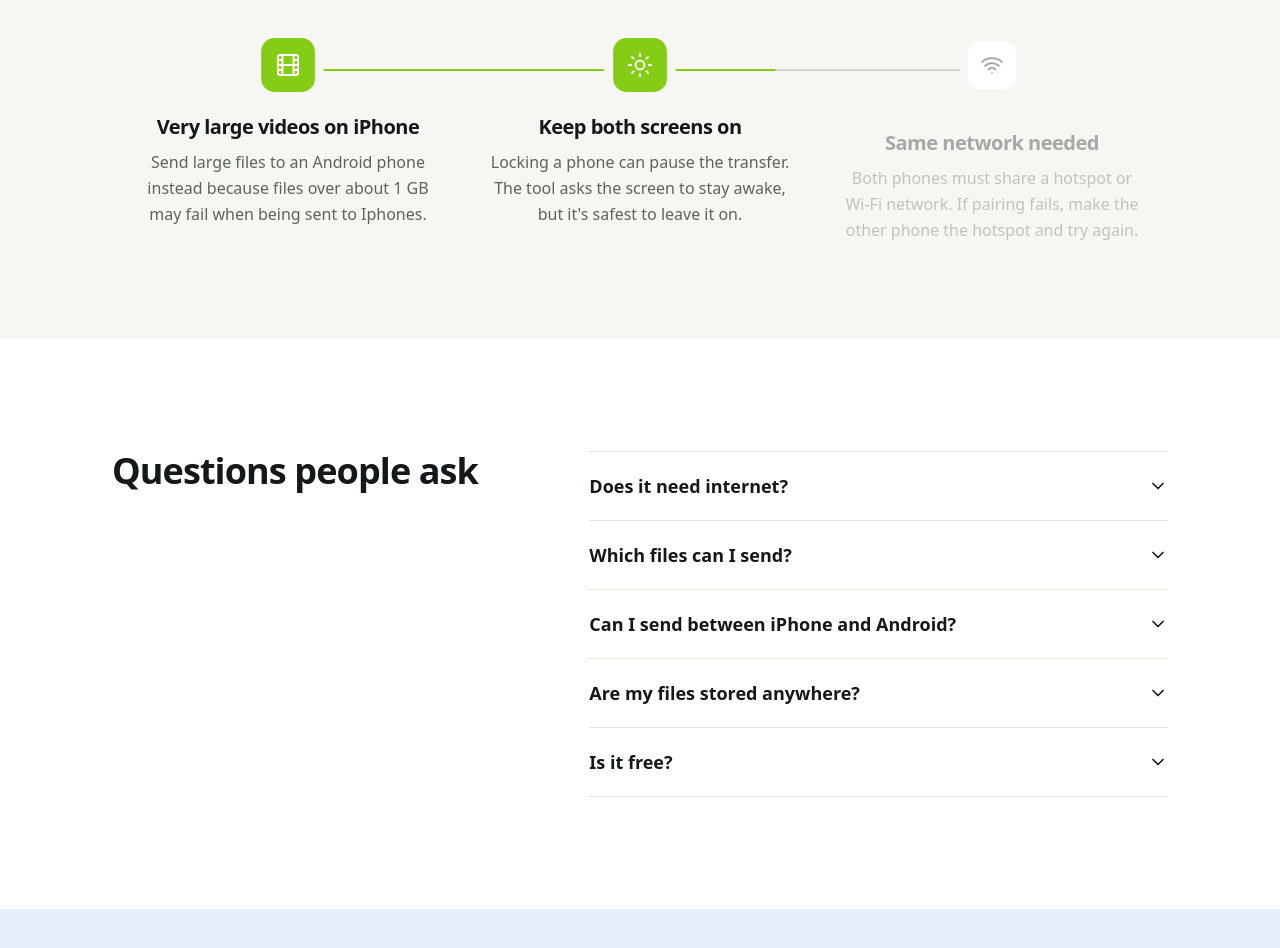
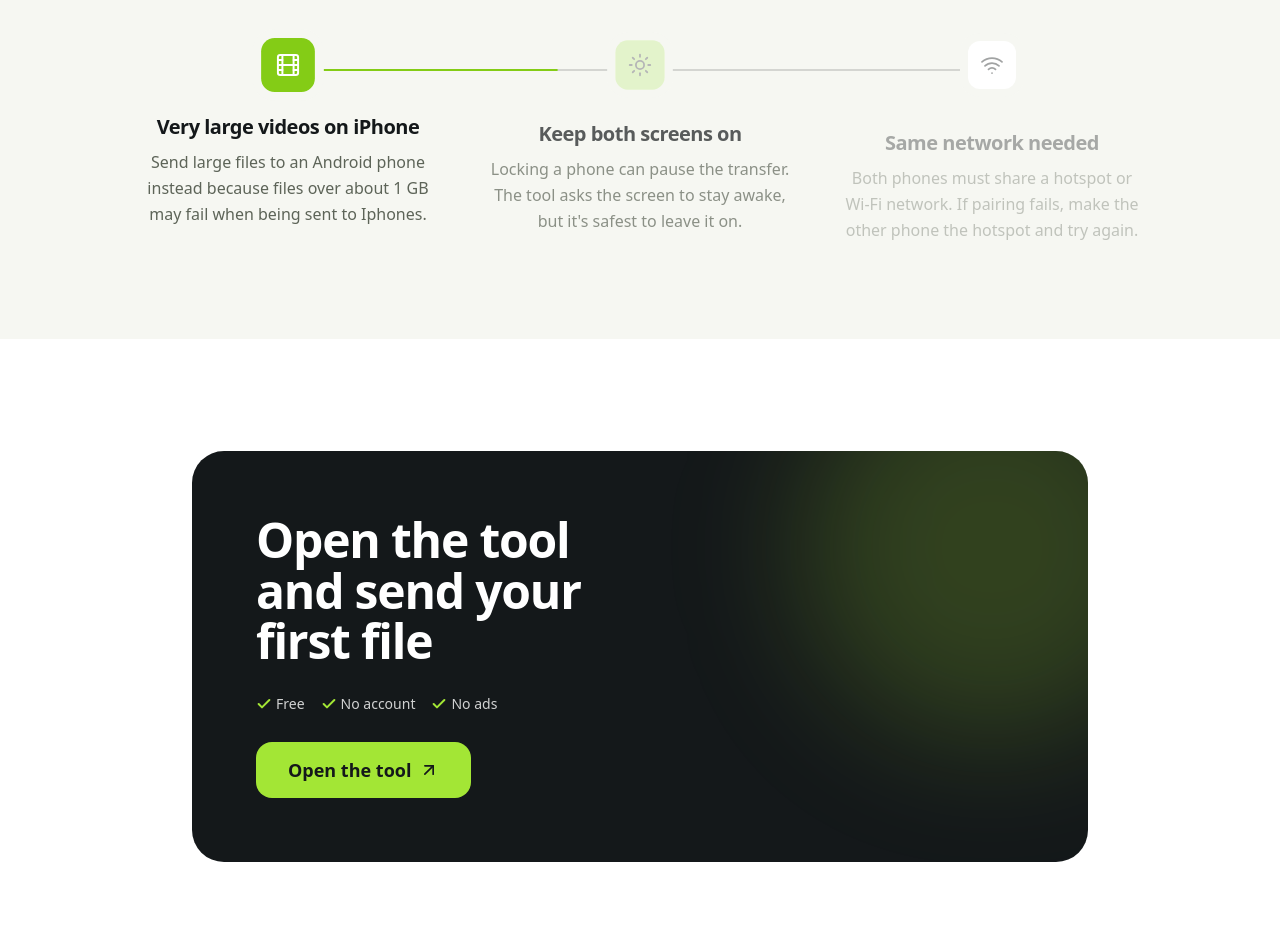
Before and after one commit to writefreak/hypersnc, a React (Vite) app: page / in a window 1280 px wide. Shown: the part 1840-2788 px from the top of the page. Built offline with nearby package versions, Linux system fonts and the light colour scheme.

Commit message:
update home page

```diff
--- a/src/components/landing/CtaBand.jsx
+++ b/src/components/landing/CtaBand.jsx
@@ -1,18 +1,114 @@
+import { motion, useReducedMotion } from "framer-motion";
+import { ArrowUpRight, Check, FileText, Smartphone } from "lucide-react";
 import Container from "../layout/Container.jsx";
 import LinkButton from "../ui/LinkButton.jsx";
 import { TOOL_PATH } from "../../config.js";
 
+const PROMISES = ["Free", "No account", "No ads"];
+
+function TransferVisual() {
+  const reduceMotion = useReducedMotion();
+  const packets = [0, 0.6, 1.2];
+
+  return (
+    <div className="w-full max-w-md rounded-3xl bg-white/5 p-6 ring-1 ring-white/10 2xl:max-w-xl 2xl:p-8">
+      <div className="flex items-center gap-3 2xl:gap-5">
+        <span className="grid size-14 shrink-0 place-items-center rounded-2xl bg-white/10 text-accent 2xl:size-20">
+          <Smartphone className="size-7 2xl:size-10" strokeWidth={1.75} />
+        </span>
+
+        <div className="relative h-8 flex-1">
+          <div className="absolute inset-x-0 top-1/2 border-t-2 border-dashed border-white/25" />
+          {packets.map((delay) => (
+            <motion.span
+              key={delay}
+              className="absolute top-1/2 grid size-6 -translate-x-1/2 -translate-y-1/2 place-items-center rounded-md bg-accent text-ink 2xl:size-8"
+              style={
+                reduceMotion ? { left: `${20 + delay * 40}%` } : { left: "0%" }
+              }
+              animate={
+                reduceMotion
+                  ? undefined
+                  : { left: ["0%", "100%"], opacity: [0, 1, 1, 0] }
+              }
+              transition={{
+                duration: 2,
+                ease: "easeInOut",
+                repeat: Infinity,
+                delay,
+              }}
+            >
+              <FileText className="size-3.5 2xl:size-5" />
+            </motion.span>
+          ))}
+        </div>
+
+        <motion.span
+          className="grid size-14 shrink-0 place-items-center rounded-2xl bg-accent text-ink 2xl:size-20"
+          animate={reduceMotion ? undefined : { scale: [1, 1, 1.08, 1] }}
+          transition={{
+            duration: 2,
+            ease: "easeOut",
+            repeat: Infinity,
+            times: [0, 0.75, 0.9, 1],
+          }}
+        >
+          <Smartphone className="size-7 2xl:size-10" strokeWidth={1.75} />
+        </motion.span>
+      </div>
+
+      <p className="mt-5 text-center text-sm font-medium text-white/60 2xl:text-base">
+        Phone to phone, no internet needed
+      </p>
+    </div>
+  );
+}
+
 export default function CtaBand() {
   return (
-    <section className="py-16 lg:py-28">
+    <section className="bg-surface py-16 lg:py-28">
       <Container>
-        <div className="flex flex-col items-start gap-6 rounded-3xl bg-accent p-8 md:flex-row md:items-center md:justify-between lg:p-14">
-          <div className="max-w-xl space-y-2">
-            <h2 className="text-3xl font-extrabold tracking-tight lg:text-4xl">Open the tool and send your first file</h2>
-            <p className="text-lg text-ink/80">It takes two scans and about a minute.</p>
+        <motion.div
+          initial={{ opacity: 0, y: 32 }}
+          whileInView={{ opacity: 1, y: 0 }}
+          viewport={{ once: true, amount: 0.25 }}
+          transition={{ duration: 0.6, ease: "easeOut" }}
+          className="relative mx-auto grid max-w-4xl items-center gap-10 overflow-hidden rounded-[2rem] bg-ink p-8 text-white md:p-12 lg:grid-cols-[1.1fr_0.9fr] lg:gap-14 lg:p-16 2xl:max-w-7xl 2xl:gap-20 2xl:p-24"
+        >
+          {/* Soft glow behind the visual */}
+          <div
+            aria-hidden="true"
+            className="pointer-events-none absolute -right-24 -top-24 size-96 rounded-full bg-accent/20 blur-3xl 2xl:size-[32rem]"
+          />
+
+          <div className="relative space-y-7 2xl:space-y-9">
+            <h2 className="text-3xl font-extrabold leading-[1.05] tracking-tight md:text-3xl lg:text-5xl 2xl:text-6xl">
+              Open the tool and send your first file
+            </h2>
+
+            <ul className="flex flex-col gap-4 md:flex-row text-sm font-medium text-white/80 2xl:text-lg">
+              {PROMISES.map((item) => (
+                <li key={item} className="flex items-center gap-1">
+                  <Check
+                    className="size-4 text-accent 2xl:size-5"
+                    strokeWidth={3}
+                  />
+                  {item}
+                </li>
+              ))}
+            </ul>
+
+            <div className="flex flex-col gap-5 sm:flex-row sm:items-center">
+              <LinkButton
+                href={TOOL_PATH}
+                className="min-h-14 gap-2 bg-accent px-8 text-lg font-semibold text-ink transition-transform hover:-translate-y-0.5 active:translate-y-0 2xl:min-h-16 2xl:px-10 2xl:text-xl"
+              >
+                Open the tool
+                <ArrowUpRight className="size-5 2xl:size-6" />
+              </LinkButton>
+            </div>
           </div>
-          <LinkButton href={TOOL_PATH} variant="dark" className="min-h-14 px-8 text-lg">Open the tool</LinkButton>
-        </div>
+        </motion.div>
       </Container>
     </section>
   );
--- a/src/components/landing/Footer.jsx
+++ b/src/components/landing/Footer.jsx
@@ -6,8 +6,11 @@ export default function Footer() {
   return (
     <footer className="border-t border-line pb-[env(safe-area-inset-bottom)]">
       <Container className="flex flex-col gap-4 py-8 text-sm text-muted sm:flex-row sm:items-center sm:justify-between">
-        <p>Offline Share, built by TageLabs Digital Solutions.</p>
-        <a href={REPO_URL} className="flex items-center gap-2 font-semibold text-ink hover:underline">
+        <p>Built by TageLabs Digital Solutions.</p>
+        <a
+          href={REPO_URL}
+          className="flex items-center gap-2 font-semibold text-ink hover:underline"
+        >
           <Github className="size-4" /> View on GitHub
         </a>
       </Container>
--- a/src/components/landing/Hero.jsx
+++ b/src/components/landing/Hero.jsx
@@ -92,7 +92,7 @@ export default function Hero() {
   return (
     <section className="bg-[#E9EEFB] text-[#12141F]">
       {/* Copy */}
-      <Container className="grid bg-[#E9EEFB] items-center gap-12 py-12 md:py-10 md:grid-cols-[1fr_1.05fr]">
+      <Container className="grid bg-[#E9EEFB] items-center gap-12 py-8 md:py-10 md:grid-cols-[1fr_1.05fr]">
         <div className="space-y-7 md:space-y-4">
           <h1 className="text-4xl font-extrabold leading-[1.02] tracking-tight md:text-6xl 2xl:text-7xl">
             Send files between any two phones without internet
@@ -103,7 +103,7 @@ export default function Hero() {
             phone to the other, even without signal or data.
           </p>
           {/* Phone image */}
-          <ParallaxImage className="relative h-[500px] w-full overflow-hidden rounded-[2rem] border-2 border-[#12141F] bg-white md:hidden" />
+          <ParallaxImage className="relative h-[400px] w-full overflow-hidden rounded-[2rem] border-2 border-[#12141F] bg-white md:hidden" />
           <div className="flex flex-col gap-3 sm:flex-row">
             <LinkButton
               href={TOOL_PATH}
--- a/src/pages/Landing.jsx
+++ b/src/pages/Landing.jsx
@@ -19,7 +19,7 @@ export default function Landing() {
         <HowItWorks />
         <Benefits />
         <Limits />
-        <Faq />
+        {/* <Faq /> */}
         <CtaBand />
       </main>
       <Footer />
```
